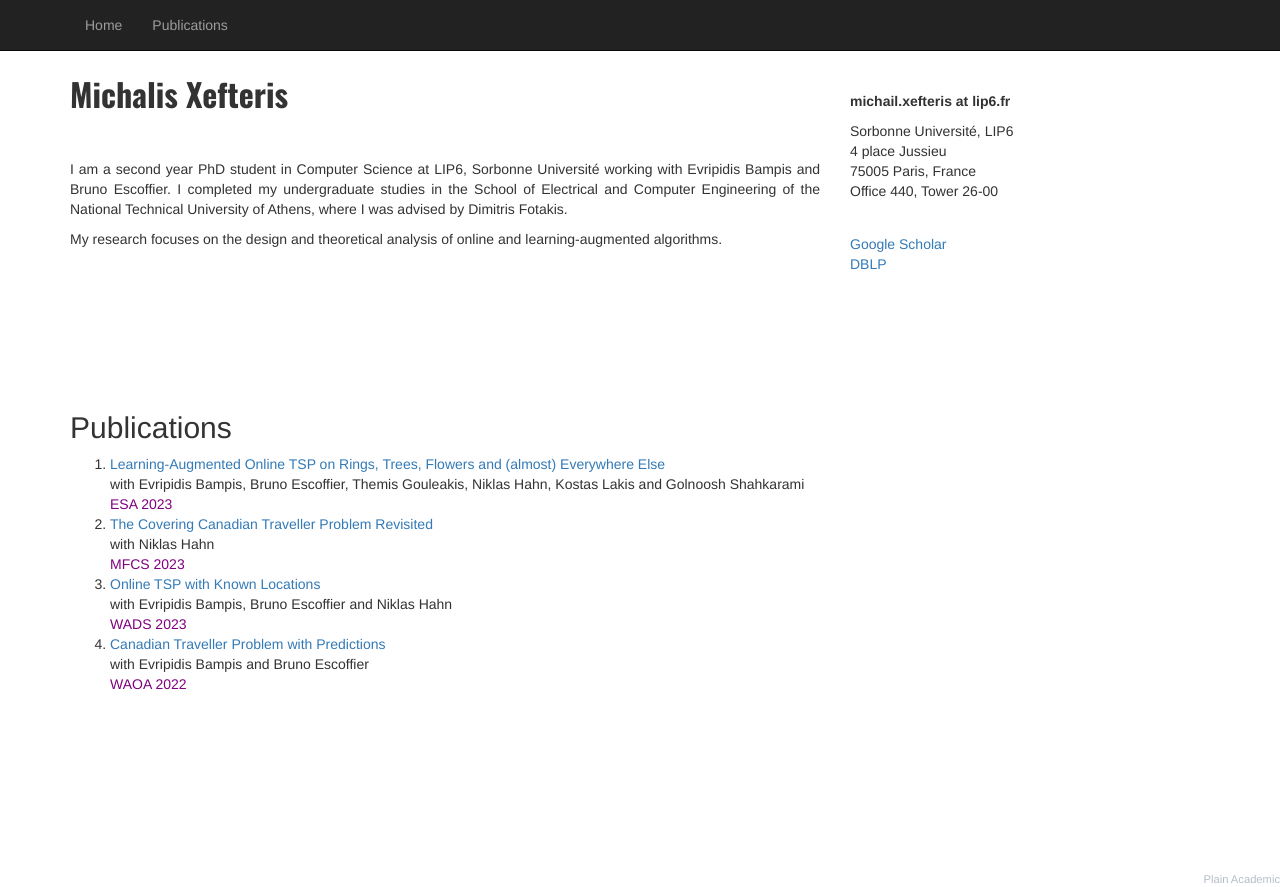
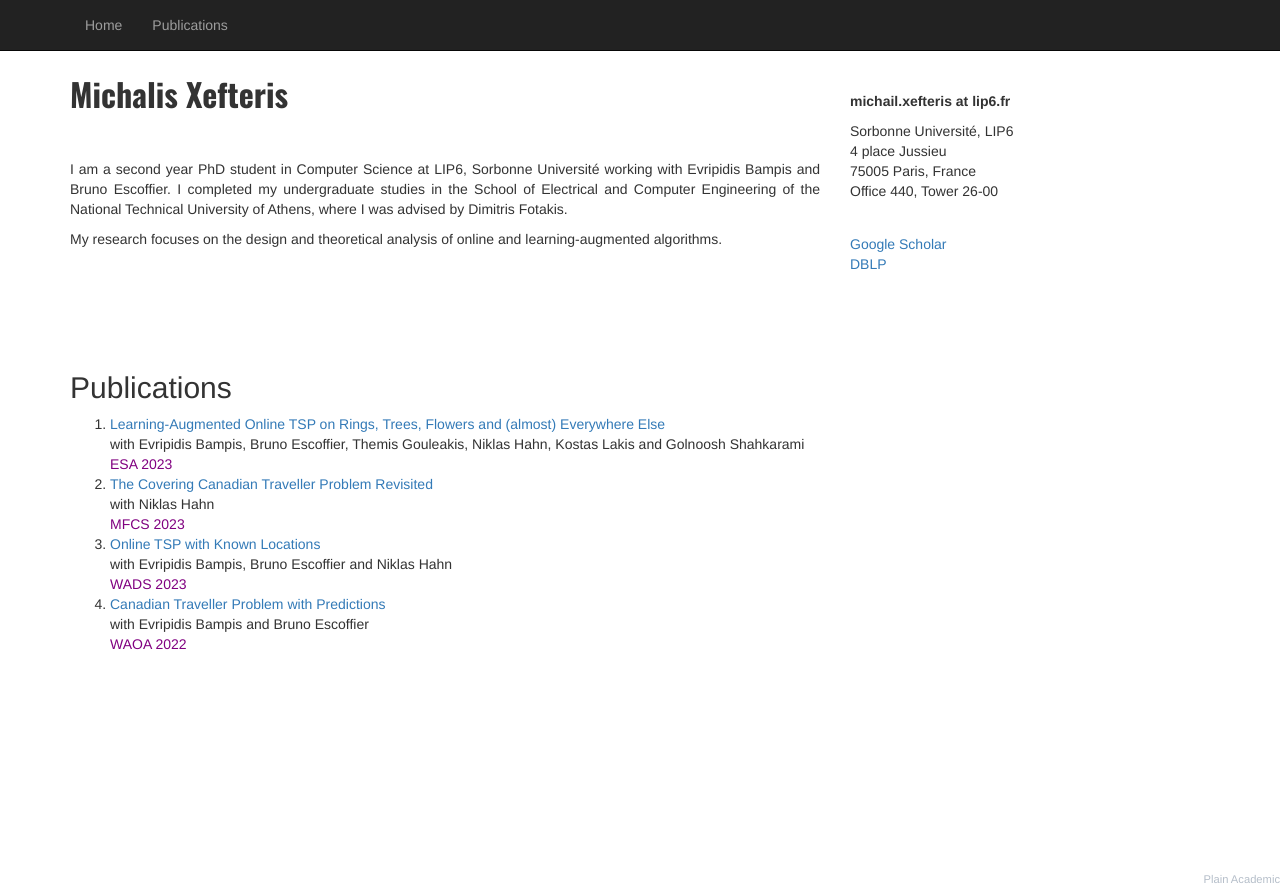
Before and after one commit to mxef/mxef.github.io, a plain HTML site: page index.html in a window 1280 px wide. Drawn offline with nearby package versions, Linux system fonts and the light colour scheme.

Commit message:
Update index.html

```diff
--- a/index.html
+++ b/index.html
@@ -46,7 +46,7 @@
         <div class="row">
 
             <!-- Entries Column -->
-            <div class="col-md-8" style="height: 40vh;">
+            <div class="col-md-8" style="height: 35vh;">
 
                 <!-- Main Image -->
                 <!-- <img class="img-responsive" src="photo.gif" alt=""><br>  -->
@@ -79,7 +79,7 @@
 
 
             <!-- Publications -->
-            <div class="col-md-8" style="height: 60vh;">
+            <div class="col-md-8" style="height: 65vh;">
                 <h2 id="publications">Publications</h2>
 		<ol>
 		<li class="paper" words="add, your, keywords, here">
```
